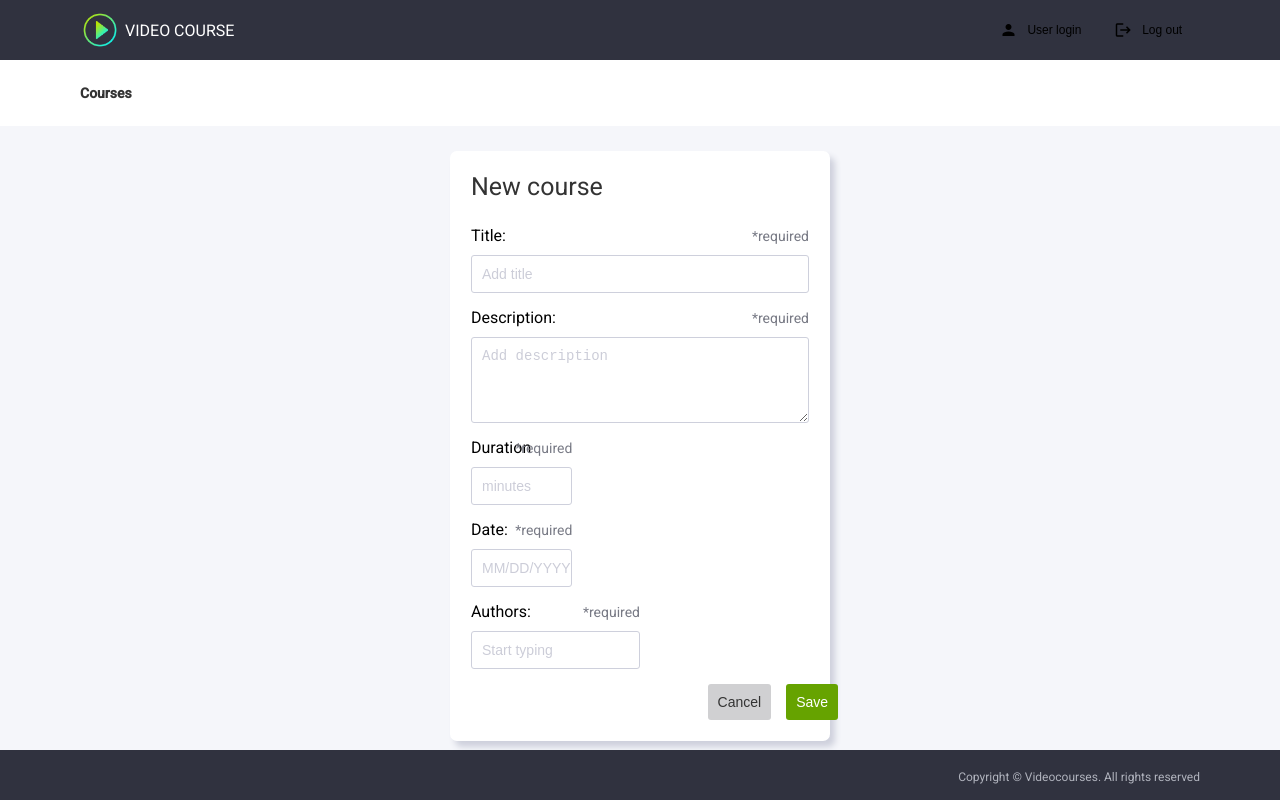
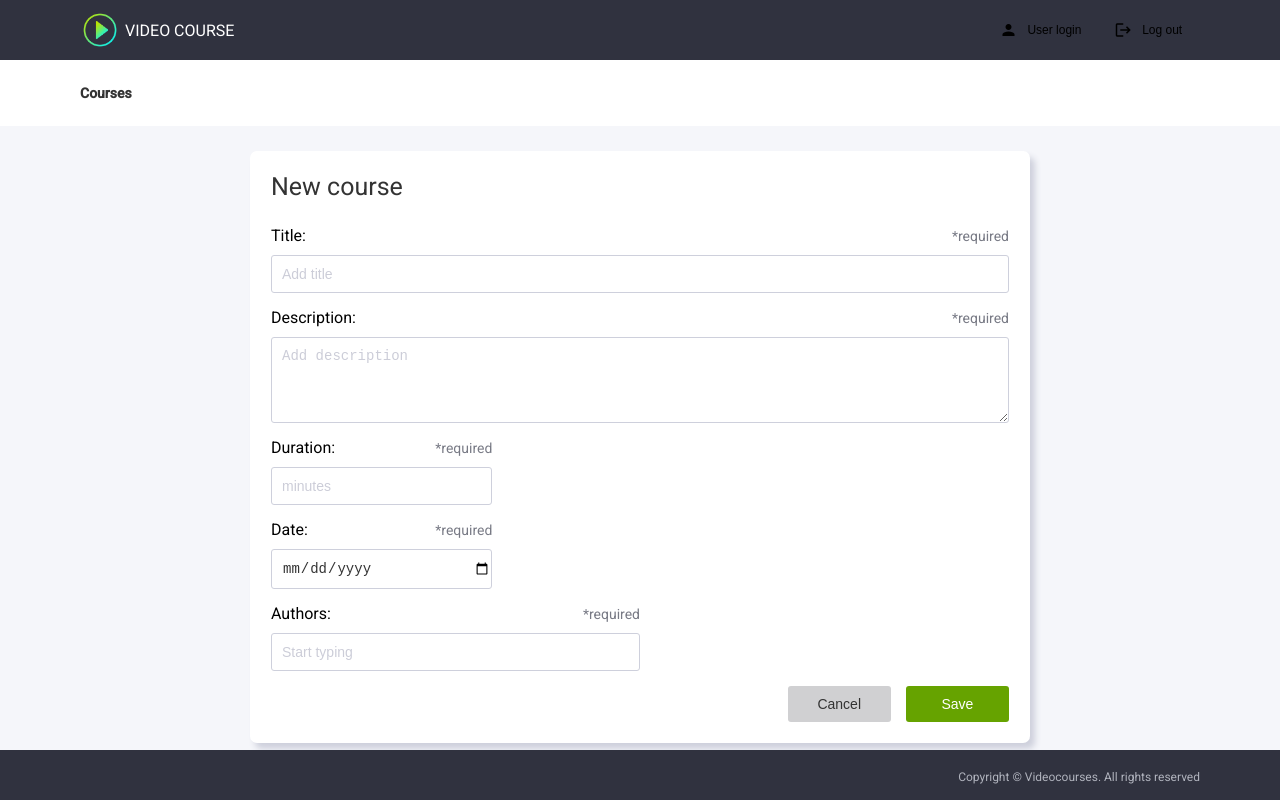
Before and after one commit to abriconi/angular-courses-app, an Angular app: page / in a window 1280 px wide. Built offline with nearby package versions, Linux system fonts and the light colour scheme.

Commit message:
Added logic to CourseInfo componennt to create new course and add to list of courses

```diff
--- a/src/app/course.service.ts
+++ b/src/app/course.service.ts
@@ -9,22 +9,23 @@ import { generateId } from './utilus/helpers';
 export class CourseService {
   static courses: Course[] = coursesMockedData;
 
-  // constructor() {}
-
   getList(): Course[] {
     return CourseService.courses;
   }
-  createCourse(newCourseData: Partial<Course>): Course {
-    const newCourseID = generateId()
+  courseCreated(newCourseData: Omit<Course, 'id' | 'topRated'>): Course {
 
-    const newCourse = {
+    const newCourseID = generateId();
+
+    const newCourse: Course = {
       id: newCourseID,
-      title: newCourseData.title || '',
-      topRated: newCourseData.topRated || false,
-      creationDate: newCourseData.creationDate || '',
-      duration: newCourseData.duration || '',
-      description: newCourseData.description || ''
+      topRated: false,
+      title: newCourseData.title,
+      creationDate: newCourseData.creationDate,
+      duration: newCourseData.duration,
+      description: newCourseData.description,
+      authors: newCourseData.authors
     }
+
     CourseService.courses.push(newCourse);
 
     return newCourse;
--- a/src/app/shared/components/course-info/course-info.component.html
+++ b/src/app/shared/components/course-info/course-info.component.html
@@ -1,45 +1,76 @@
 <div class="courseInfoWrapper">
-  <h1 class="heading">New course</h1>
-  <form class="courseInfoForm">
-    <label class="fieldLabel fieldLabelLarge"> Title:
+  <div class="titleWrapper">
+    <h1 class="heading">New course</h1>
+    <p class="error-message" *ngIf="!ifAllFieldFill">
+      * Please fill all fields.
+    </p>
+  </div>
+  <form class="courseInfoForm" [formGroup]="courseForm" (ngSubmit)="createCourse($event)">
+    <label class="fieldLabel fieldLabelLarge">
+      Title:
       <span class="requiredMark">*required</span>
-      <input type="text" placeholder="Add title" class="inputDefault">
+      <input
+        type="text"
+        placeholder="Add title"
+        class="inputDefault"
+        formControlName="title"
+
+      >
     </label>
-    <label class="fieldLabel fieldLabelLarge"> Description:
-      <textarea rows="4" cols="50" placeholder="Add description" class="inputDefault"></textarea>
+    <label class="fieldLabel fieldLabelLarge">
+      Description:
+      <textarea
+        rows="4"
+        cols="50"
+        placeholder="Add description"
+        class="inputDefault"
+        formControlName="description"
+        ></textarea>
       <span class="requiredMark">*required</span>
     </label>
-    <label class="fieldLabel fieldLabelSmall">Duration
-      <input type="text" placeholder="minutes" class="inputDefault">
+    <label class="fieldLabel fieldLabelSmall">
+      Duration:
+      <input
+        type="text"
+        placeholder="minutes"
+        class="inputDefault"
+        formControlName="duration">
       <span class="requiredMark">*required</span>
     </label>
-    <label class="fieldLabel fieldLabelSmall"> Date:
+    <label class="fieldLabel fieldLabelSmall">
+      Date:
+      <input
+        type="date"
+        placeholder="MM/DD/YYYY"
+        class="inputDefault"
+        formControlName="creationDate">
+      <span class="requiredMark">*required</span>
+    </label>
+    <label class="fieldLabel fieldLabelMedium">
+      Authors:
       <input
         type="text"
-        placeholder="MM/DD/YYYY"
+        placeholder="Start typing"
         class="inputDefault"
-        onfocus="(this.type='date')"
-      >
+        formControlName="authors">
       <span class="requiredMark">*required</span>
     </label>
-    <label class="fieldLabel fieldLabelMedium"> Authors:
-      <input type="text" placeholder="Start typing" class="inputDefault">
-      <span class="requiredMark">*required</span>
-    </label>
+
     <div class="btnWrapper">
       <app-button
         type="button"
         variant="filled"
         size="large"
-        color="tertiary">
-        Cancel
+        color="tertiary"
+        (click)="cancelCreating()"
+      >Cancel
       </app-button>
       <app-button
         type="submit"
         variant="filled"
         size="large"
-        color="secondary">
-        Save
+        color="secondary"
+      >Save
       </app-button>
     </div>
   </form>
--- a/src/app/shared/components/course-info/course-info.component.scss
+++ b/src/app/shared/components/course-info/course-info.component.scss
@@ -1,7 +1,7 @@
 @import '../../../../styles.scss';
 
 .courseInfoWrapper {
-  margin: 25px 450px;
+  margin: 25px 250px;
   padding: 20px;
   box-sizing: border-box;
   display: flex;
@@ -12,6 +12,14 @@
   border: 1px solid transparent;
   box-shadow: 5px 6px 6px $addition-color;
   border-radius: 7px;
+
+  .titleWrapper {
+    display: flex;
+    flex-direction: row;
+    width: 100%;
+    justify-content: space-between;
+
+  }
 
   .courseInfoForm {
     display: flex;
@@ -53,3 +61,8 @@
     }
   }
 }
+.error-message {
+  color: red;
+  font-size: 14px;
+  margin: 0;
+}
--- a/src/app/shared/components/course-info/course-info.component.ts
+++ b/src/app/shared/components/course-info/course-info.component.ts
@@ -1,10 +1,64 @@
-import { Component } from '@angular/core';
+import { Component, EventEmitter, Output } from '@angular/core';
+import { FormControl, FormGroup, Validators } from '@angular/forms';
+import { CourseService } from 'src/app/course.service';
+import { Course } from 'src/app/utilus/global.moduls';
 
 @Component({
   selector: 'app-course-info',
   templateUrl: './course-info.component.html',
   styleUrls: ['./course-info.component.scss']
 })
+
 export class CourseInfoComponent {
+  @Output() courseCreated = new EventEmitter<Omit<Course, 'id' | 'topRated'>>();
 
+
+  ifAllFieldFill = true;
+
+  courseForm = new FormGroup({
+    title: new FormControl('', Validators.required),
+    description: new FormControl('', Validators.required),
+    duration: new FormControl('', [Validators.required, Validators.pattern('^[0-9]+$')]),
+    creationDate: new FormControl('', Validators.required),
+    authors: new FormControl('', Validators.required)
+  });
+
+  constructor(private courseService: CourseService) {}
+
+  createCourse(event: Event): void {
+    event.preventDefault();
+
+    if (this.courseForm.invalid) {
+      this.ifAllFieldFill = false;
+      return;
+    }
+
+    const title = this.courseForm.value.title;
+    const description = this.courseForm.value.description;
+    const duration = this.courseForm.value.duration;
+    const creationDate = this.courseForm.value.creationDate;
+    const authors = this.courseForm.value.authors;
+
+    const newCourse: Omit<Course, 'id' | 'topRated'> = {
+      title: title !== undefined && title !== null ? title : '',
+      description: description !== undefined && description !== null ? description : '',
+      duration: duration !== undefined && duration !== null ? duration : '',
+      creationDate: creationDate !== undefined && creationDate !== null ? creationDate : '',
+      authors: authors !== undefined && authors !== null ? authors : ''
+    }
+    const createdCourse = this.courseService.courseCreated(newCourse);
+
+    this.courseCreated.emit(createdCourse);
+    this.resetForm();
+
+
+  }
+  cancelCreating(): void {
+    this.courseForm.reset();
+  }
+
+  resetForm(): void {
+    this.courseForm.reset();
+    this.ifAllFieldFill = true;
+  }
 }
--- a/src/app/utilus/global.moduls.ts
+++ b/src/app/utilus/global.moduls.ts
@@ -5,6 +5,7 @@ export interface Course {
     creationDate: string;
     duration: string;
     description: string;
+    authors?: string;
 }
 
 export interface User {
--- a/src/app/utilus/helpers.ts
+++ b/src/app/utilus/helpers.ts
@@ -1,3 +1,3 @@
-export function generateId() {
+export function generateId(): string {
   return Math.random().toString(36).substring(2);
 }
```
